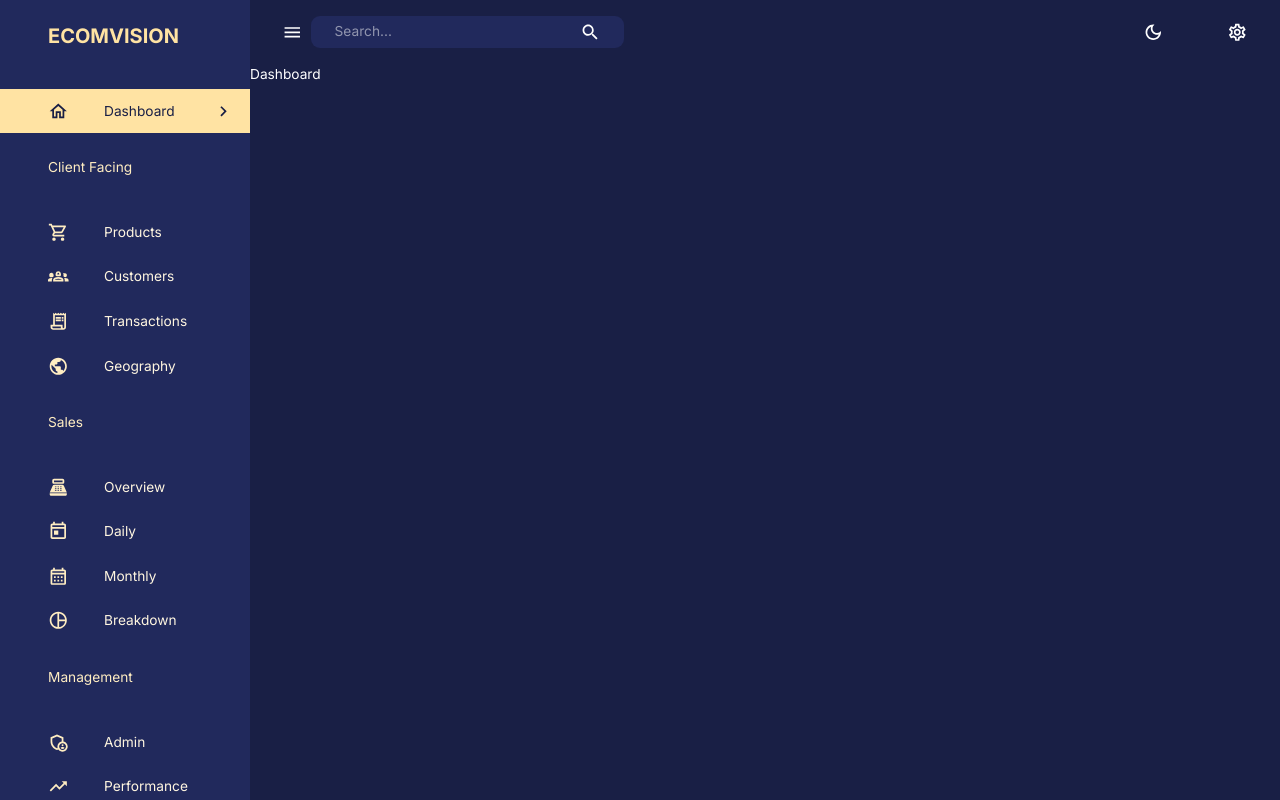
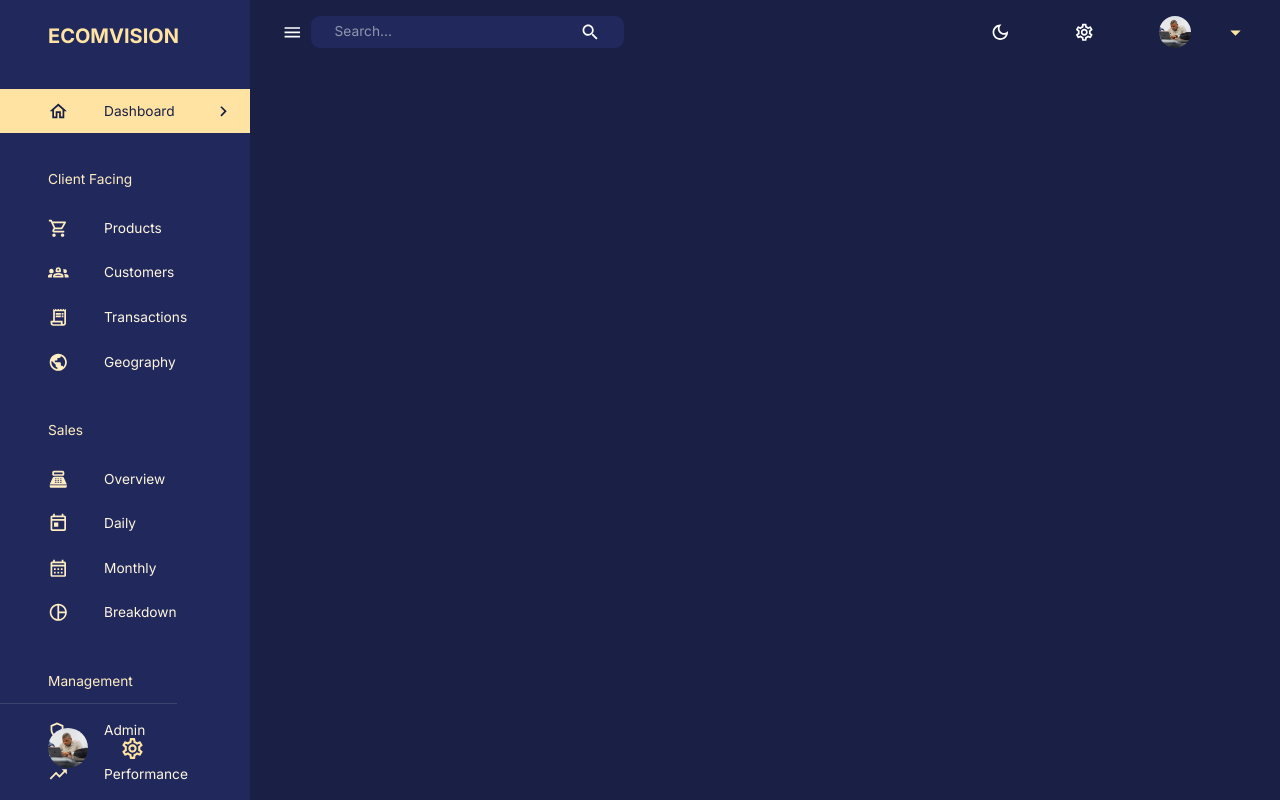
Before and after one commit to Bididah/MERN, a React (Create React App) app in the folder frontend/: page /dashboard in a window 1280 px wide. Built offline with nearby package versions, Linux system fonts and the light colour scheme; no server answers.

Commit message:
user Fetched with RTQ and rendered in front

```diff
--- a/frontend/jsconfig.json
+++ b/frontend/jsconfig.json
@@ -1,4 +1,4 @@
 {
-  "compilerOptions": {"baseUrl": "src"},
+  "compilerOptions": { "baseUrl": "src" },
   "include": ["src"]
 }
--- a/frontend/package.json
+++ b/frontend/package.json
@@ -22,6 +22,7 @@
     "react-redux": "^8.0.5",
     "react-router-dom": "^6.10.0",
     "react-scripts": "5.0.1",
+    "redux-saga": "^1.2.3",
     "web-vitals": "^2.1.4"
   },
   "scripts": {
--- a/frontend/src/App.js
+++ b/frontend/src/App.js
@@ -11,7 +11,7 @@ import Dashboard from "screens/Dashboard";
 
 function App() {
   const mode = useSelector((state) => state.global.mode)
-  const theme = useMemo(() => createTheme(themeSettings(mode), [mode]))
+  const theme = useMemo(() => createTheme(themeSettings(mode)), [mode])
   return (
     <div className="app">
       <BrowserRouter>
--- a/frontend/src/components/Navbar.js
+++ b/frontend/src/components/Navbar.js
@@ -9,15 +9,20 @@ import {
 } from '@mui/icons-material'
 import FlexBetween from './flexBetween'
 import { setMode } from 'state'
-import { AppBar, IconButton, InputBase, Toolbar, } from '@mui/material'
+import { AppBar, IconButton, InputBase, Toolbar, Button, Menu, MenuItem, Box, Typography, } from '@mui/material'
 import { useSelector, useDispatch } from 'react-redux'
 import { themeSettings } from 'theme'
+import profileImage from "../assets/Image from iOS.jpg"
 
 
-const Navbar = ({ isSidebarOpen, setIsSidebarOpen }) => {
+const Navbar = ({ user,  isSidebarOpen, setIsSidebarOpen }) => {
   const dispatch = useDispatch()
   const theme = themeSettings(useSelector((state) => state.global.mode))
 
+  const [anchorEl, setAnchorEl] = useState(null);
+  const isOpen = Boolean(anchorEl);
+  const handleClick = (event) => setAnchorEl(event.currentTarget);
+  const handleClose = () => setAnchorEl(null);
 
   return (
     <AppBar sx={{
@@ -54,10 +59,58 @@ const Navbar = ({ isSidebarOpen, setIsSidebarOpen }) => {
           <IconButton>
             <SettingsOutlined />
           </IconButton>
+
+          <FlexBetween>
+            <Button
+              onClick={handleClick}
+              sx={{
+                display: "flex",
+                justifyContent: "space-between",
+                alignItems: "center",
+                textTransform: "none",
+                gap: "1rem",
+              }}
+            >
+              <Box
+                component="img"
+                alt="profile"
+                src={profileImage}
+                height="32px"
+                width="32px"
+                borderRadius="50%"
+                sx={{ objectFit: "cover" }}
+              />
+              <Box textAlign="left">
+                <Typography
+                  fontWeight="bold"
+                  fontSize="0.85rem"
+                  sx={{ color: theme.palette.secondary[100] }}
+                >
+                  {user.name}
+                </Typography>
+                <Typography
+                  fontSize="0.75rem"
+                  sx={{ color: theme.palette.secondary[200] }}
+                >
+                  {user.occupation}
+                </Typography>
+              </Box>
+              <ArrowDropDownOutlined
+                sx={{ color: theme.palette.secondary[300], fontSize: "25px" }}
+              />
+            </Button>
+            <Menu
+              anchorEl={anchorEl}
+              open={isOpen}
+              onClose={handleClose}
+              anchorOrigin={{ vertical: "bottom", horizontal: "center" }}
+            >
+              <MenuItem onClick={handleClose}>Log Out</MenuItem>
+            </Menu>
+          </FlexBetween>
         </FlexBetween>
 
       </Toolbar>
-
     </AppBar>
   )
 }
--- a/frontend/src/components/Sidebar.js
+++ b/frontend/src/components/Sidebar.js
@@ -27,13 +27,13 @@ import {
   AdminPanelSettingsOutlined,
   TrendingUpOutlined,
   PieChartOutlined,
-  ChevronRight,
 } from "@mui/icons-material";
 import { useEffect, useState } from "react";
 import { useLocation, useNavigate } from "react-router-dom";
-import flexBetween from "./flexBetween";
 import FlexBetween from "./flexBetween";
-import { color } from "@mui/system";
+
+import profileImage from '../assets/Image from iOS.jpg'
+
 
 const navItems = [
   {
@@ -95,10 +95,11 @@ const navItems = [
 ];
 
 const Sidebar = ({
+  user,
   isNonMobile,
   drawerWidth,
   isSidebarOpen,
-  setisSidebarOpen }) => {
+  setIsSidebarOpen }) => {
   const { pathname } = useLocation()
   const [active, setActive] = useState("")
   const navigate = useNavigate()
@@ -107,12 +108,11 @@ const Sidebar = ({
 
 
   return (
-
     <Box component="nav">
       {isSidebarOpen && (
         <Drawer
           open={isSidebarOpen}
-          onClose={() => setisSidebarOpen(false)}
+          onClose={() => setIsSidebarOpen(false)}
           variant="persistent"
           anchor="left"
           sx={{
@@ -126,14 +126,16 @@ const Sidebar = ({
             },
           }}
         >
-
-          <Box m='1.5rem 2rem 2rem 3rem'>
+          <Box width="100%">
+            <Box m="1.5rem 2rem 2rem 3rem">
               <FlexBetween color={theme.palette.secondary.main}>
-              <Box>
-                <Typography variant="h4" fontWeight="bold">ECOMVISION</Typography>
+                <Box display="flex" alignItems="center" gap="0.5rem">
+                  <Typography variant="h4" fontWeight="bold">
+                    ECOMVISION
+                  </Typography>
                 </Box>
                 {!isNonMobile && (
-                <IconButton>
+                  <IconButton onClick={() => setIsSidebarOpen(!isSidebarOpen)}>
                     <ChevronLeft />
                   </IconButton>
                 )}
@@ -141,40 +143,94 @@ const Sidebar = ({
             </Box>
             <List>
               {navItems.map(({ text, icon }) => {
-              if (icon) {
-                const lcText = text.toLowerCase()
-                return <ListItem key={text} disablePadding>
+                if (!icon) {
+                  return (
+                    <Typography key={text} sx={{ m: "2.25rem 0 1rem 3rem" }}>
+                      {text}
+                    </Typography>
+                  );
+                }
+                const lcText = text.toLowerCase();
+
+                return (
+                  <ListItem key={text} disablePadding>
                     <ListItemButton
                       onClick={() => {
-                      navigate(`/${lcText}`)
-                      setActive(lcText)
+                        navigate(`/${lcText}`);
+                        setActive(lcText);
                       }}
                       sx={{
-                      backgroundColor: lcText === active ? theme.palette.secondary[300] : "transparent",
-                      color: lcText === active ? theme.palette.primary[600] : theme.palette.secondary[100]
-
-                    }}>
-                    <ListItemIcon sx={{
+                        backgroundColor:
+                          active === lcText
+                            ? theme.palette.secondary[300]
+                            : "transparent",
+                        color:
+                          active === lcText
+                            ? theme.palette.primary[600]
+                            : theme.palette.secondary[100],
+                      }}
+                    >
+                      <ListItemIcon
+                        sx={{
                           ml: "2rem",
-                      color: lcText === active ? theme.palette.primary[600] : theme.palette.secondary[200]
-                    }}>{icon}
+                          color:
+                            active === lcText
+                              ? theme.palette.primary[600]
+                              : theme.palette.secondary[200],
+                        }}
+                      >
+                        {icon}
                       </ListItemIcon>
                       <ListItemText primary={text} />
-                    {
-                      active === lcText && (
+                      {active === lcText && (
                         <ChevronRightOutlined sx={{ ml: "auto" }} />
                       )}
                     </ListItemButton>
                   </ListItem>
-              }
-              return <Box key={text} m='1.5rem 2rem 2rem 3rem'>
-                <Typography>{text}</Typography>
-              </Box>
+                );
               })}
             </List>
+          </Box>
+
+          <Box position="absolute" bottom="2rem">
+            <Divider />
+            <FlexBetween textTransform="none" gap="1rem" m="1.5rem 2rem 0 3rem">
+              <Box
+                component="img"
+                alt="profile"
+                src={profileImage}
+                height="40px"
+                width="40px"
+                borderRadius="50%"
+                sx={{ objectFit: "cover" }}
+              />
+              <Box textAlign="left">
+                <Typography
+                  fontWeight="bold"
+                  fontSize="0.9rem"
+                  sx={{ color: theme.palette.secondary[100] }}
+                >
+                  {user.name}
+                </Typography>
+                <Typography
+                  fontSize="0.8rem"
+                  sx={{ color: theme.palette.secondary[200] }}
+                >
+                  {user.occupation}
+                </Typography>
+              </Box>
+              <SettingsOutlined
+                sx={{
+                  color: theme.palette.secondary[300],
+                  fontSize: "25px ",
+                }}
+              />
+            </FlexBetween>
+          </Box>
         </Drawer>
       )}
     </Box>
+
   )
 }
 
--- a/frontend/src/index.js
+++ b/frontend/src/index.js
@@ -5,13 +5,24 @@ import App from './App';
 import { configureStore } from '@reduxjs/toolkit';
 import  globalReducer from "state";
 import { Provider } from 'react-redux';
+import { userApi } from 'state/api';
+import { setupListeners } from '@reduxjs/toolkit/query'
+
+
+
+
 
 
 const store = configureStore({
   reducer: {
-    global: globalReducer
-  }
+    global: globalReducer,
+    [userApi.reducerPath]: userApi.reducer,
+  },
+  middleware: (getDefaultMiddleware) => getDefaultMiddleware().concat(userApi.middleware)
 })
+
+setupListeners(store.dispatch)
+
 const root = ReactDOM.createRoot(document.getElementById('root'));
 root.render(
   <React.StrictMode>
--- a/frontend/src/screens/Dashboard.js
+++ b/frontend/src/screens/Dashboard.js
@@ -1,9 +1,11 @@
 import React from 'react'
 
+
 const Dashboard = () => {
+
   return (
     <div>
-      Dashboard
+
     </div>
   )
 }
--- a/frontend/src/screens/Layout.js
+++ b/frontend/src/screens/Layout.js
@@ -4,20 +4,27 @@ import { useSelector } from 'react-redux'
 import { Outlet } from 'react-router-dom'
 import Navbar from 'components/Navbar'
 import Sidebar from 'components/Sidebar'
+import { useGetUserQuery } from 'state/api'
 
 const Layout = () => {
+  const userid = useSelector((state) => state.global.user_id)
+  const {data} = useGetUserQuery(userid)
+
+
   const isNonMobile = useMediaQuery("(min-width: 600px)")
   const [isSidebarOpen, setIsSidebarOpen] = useState(true)
 
   return (
     <Box display={isNonMobile ? "flex" : "block"} width="100%" height="100%">
       <Sidebar
+        user = {data || {}}
         isNonMobile={isNonMobile}
         drawerWidth="250px"
         isSidebarOpen={isSidebarOpen}
         setIsSidebarOpen={setIsSidebarOpen} />
       <Box flexGrow={1}>
         <Navbar
+          user = {data || {}}
           setIsSidebarOpen={setIsSidebarOpen}
           isSidebarOpen={isSidebarOpen}
         />
--- /dev/null
+++ b/frontend/src/state/api.js
@@ -0,0 +1,19 @@
+// Need to use the React-specific entry point to import createApi
+import { createApi, fetchBaseQuery } from '@reduxjs/toolkit/query/react'
+
+// Define a service using a base URL and expected endpoints
+export const userApi = createApi({
+  reducerPath: 'adminApi',
+  tagTypes: ['User'],
+  baseQuery: fetchBaseQuery({ baseUrl: process.env.REACT_APP_BASE_URL}),
+  endpoints: (builder) => ({
+    getUser: builder.query({
+      query: (id) => `/general/user/${id}`,
+      providesTags: ["User"]
+    }),
+  }),
+})
+
+// Export hooks for usage in functional components, which are
+// auto-generated based on the defined endpoints
+export const { useGetUserQuery } = userApi
--- a/frontend/src/state/index.js
+++ b/frontend/src/state/index.js
@@ -1,7 +1,9 @@
 import { createSlice } from "@reduxjs/toolkit";
 
+
 const initialeState = {
-  mode: 'dark'
+  mode: 'dark',
+  user_id: "63701cc1f03239c72c000180"
 }
 
 export const globalSlice = createSlice({
@@ -10,10 +12,14 @@ export const globalSlice = createSlice({
   reducers: {
     setMode: (state) => {
       state.mode = state.mode === "light" ? 'dark' : 'light'
-    }
+    },
+    setUser: (state, action) => {
+      state.user_id = action.payload
+      },
+    },
   }
-})
+)
 
-export const { setMode } = globalSlice.actions
+export const { setMode, setUser } = globalSlice.actions
 
 export default globalSlice.reducer
```
Also changed, not shown: 1 other file (tests, documents, lock files or other folders). Lines whose indentation alone changed are shown as unchanged.
